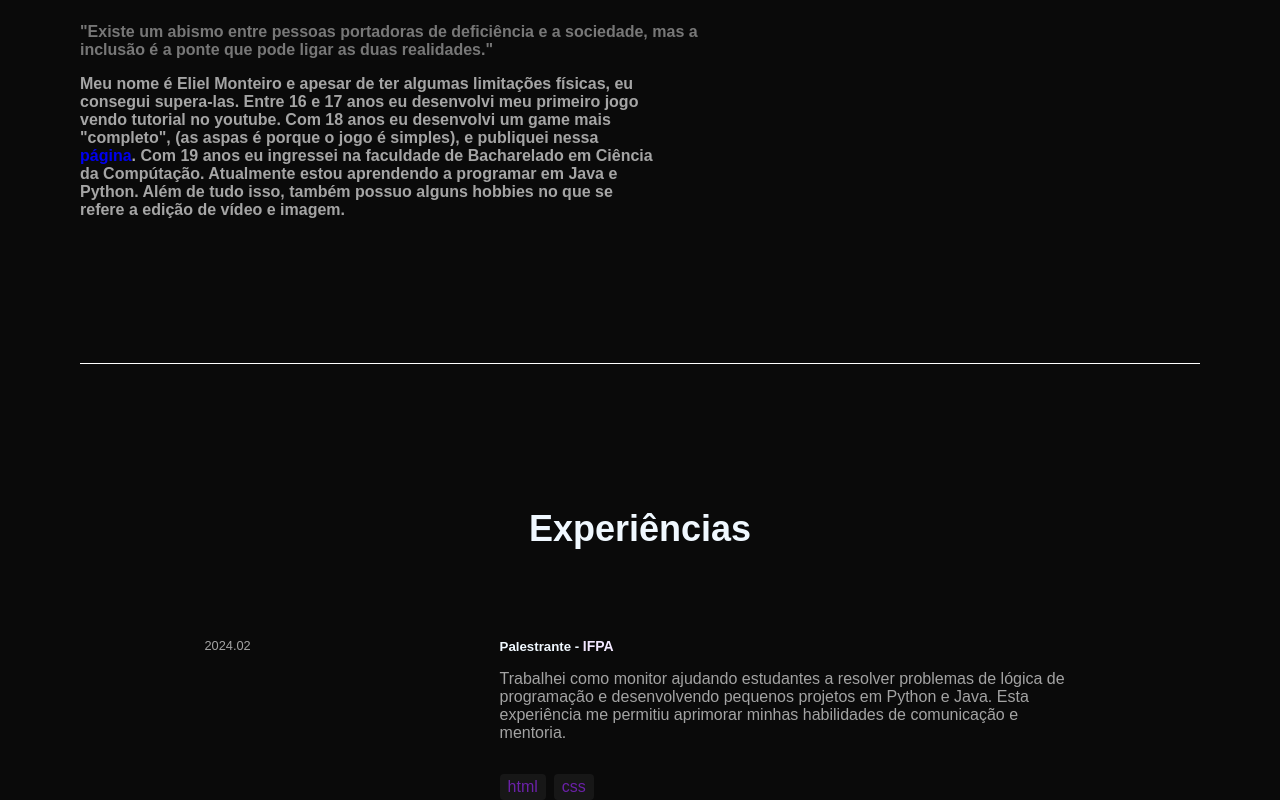
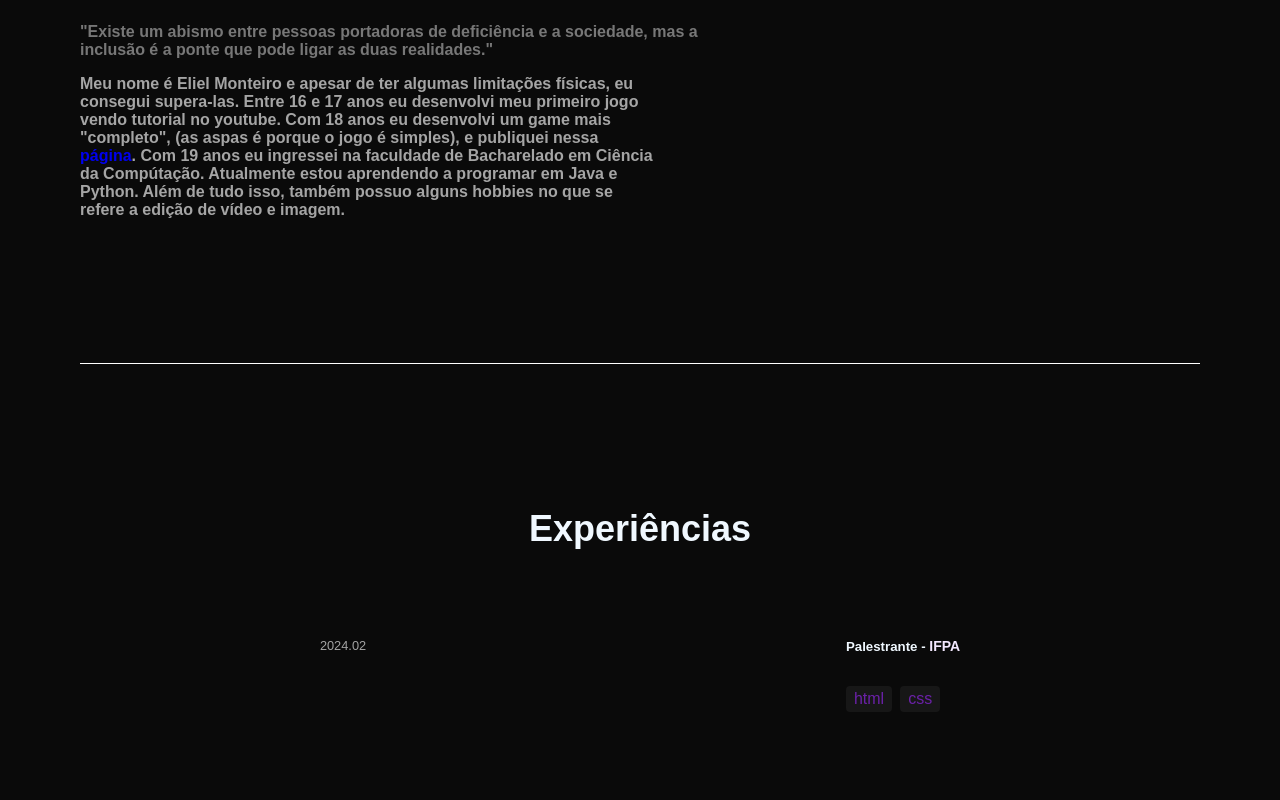
Before and after one commit to ElielDev01/Projeto_Siepex, a plain HTML site: page index.html in a window 1280 px wide. Shown: the part 1259-2059 px from the top of the page. After the commit the page ends 1971 px from the top, so only its background shows below. Drawn offline with Linux system fonts and the light colour scheme.

Commit message:
Update index.html

```diff
--- a/index.html
+++ b/index.html
@@ -95,9 +95,7 @@
                             </h5>
                             <!-- um parágrafo com a descrição -->
                             <p class="exp-descr">
-                                Trabalhei como monitor ajudando estudantes a resolver problemas de lógica de programação
-                                e desenvolvendo pequenos projetos em Python e Java. Esta experiência me permitiu aprimorar
-                                minhas habilidades de comunicação e mentoria.
+
                             </p>
                             <!-- aqui adicionamos mais uma div para fazer
                             com que as tecnologias usadas fiquem P
```
